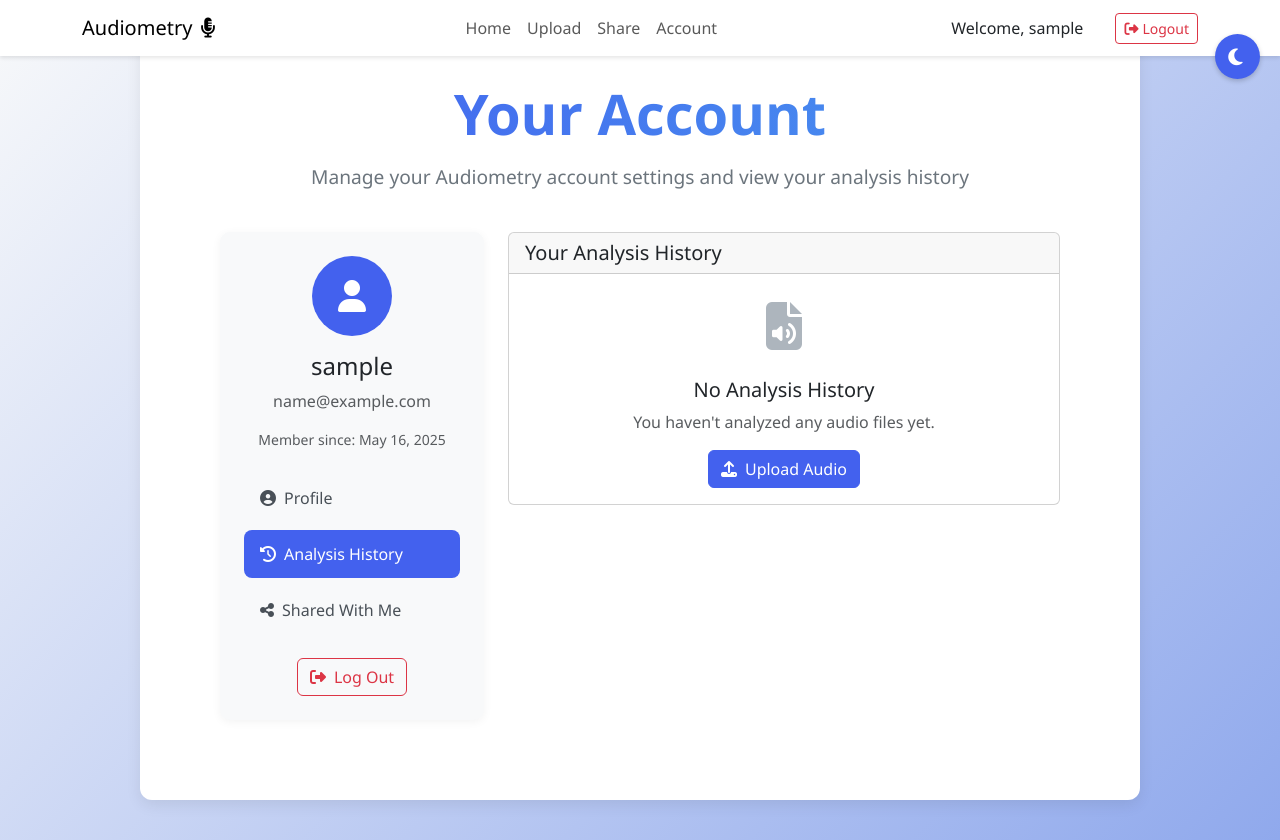
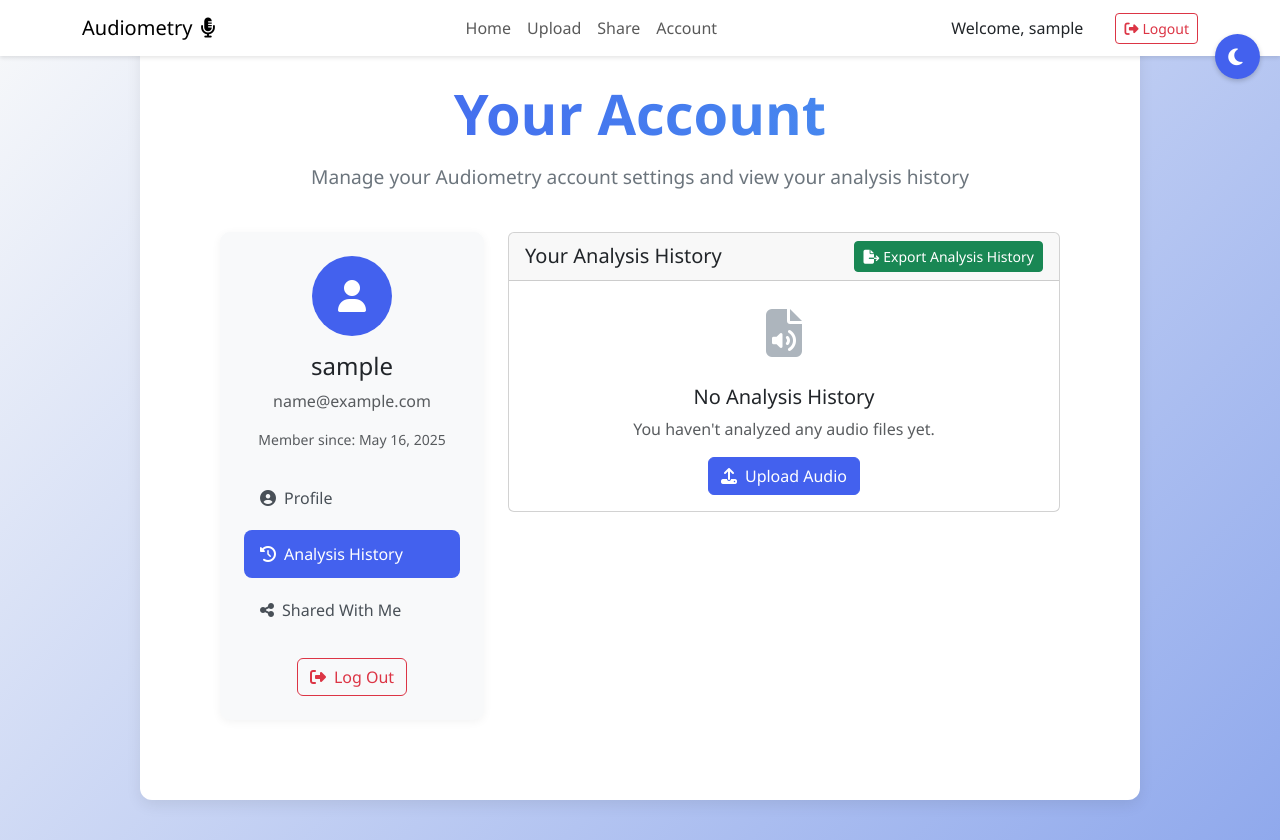
Before and after one commit to qwertytops/AudioAnalyser, a Flask app: page /account in a window 1280 px wide, after a click on "Analysis History". Shown: the top 840 px of the page. Run offline with Flask 3, Linux system fonts and the light colour scheme; the visitor is signed in with stand-in values (Sample User, id 1); data comes from the database, SQL or seed files in the repository; data that the repository does not hold is empty; some libraries are stand-ins or nearby versions.

Commit message:
added export analysis history button

```diff
--- a/app/routes.py
+++ b/app/routes.py
@@ -1,4 +1,4 @@
-from flask import render_template, flash, redirect, url_for, session, request, jsonify
+from flask import render_template, flash, redirect, url_for, session, request, jsonify, send_file
 from flask_login import current_user, login_required, login_user, logout_user
 from sqlalchemy import func
 from app import app, db
@@ -9,6 +9,8 @@ from app.passwordHashing import verify_password
 import datetime
 import re
 import os
+import csv
+from io import StringIO, BytesIO
 
 
 uploadFolder = 'app/static/uploads/'
@@ -394,7 +396,7 @@ def deleteAccount():
 # Function to validate email format
 def is_valid_email(email):
     email_regex = r'^[a-zA-Z0-9._%+-]+@[a-zA-Z0-9.-]+\.[a-zA-Z]{2,}$'
-    return re.match(email_regex, email) is not None
+    return re.match(email_regex) is not None
 
 # Function to validate password requirements
 def is_valid_password(password):
@@ -512,3 +514,47 @@ def get_users():
 
     users = User.query.filter(User.username.ilike(f'%{query}%')).all()
     return jsonify([user.username for user in users])
+
+@app.route('/export-history')
+@login_required
+def export_history():
+    # Get all analyses for the current user
+    analyses = AnalysisResult.query.filter_by(userId=current_user.id).all()
+
+    # Create a string buffer and write to it
+    si = StringIO()
+    writer = csv.writer(si)
+
+    # Write headers
+    writer.writerow(['File Name', 'Created At', 'Clip Length (s)', 'Max Level (dBFS)',
+                    'Highest Frequency (Hz)', 'Lowest Frequency (Hz)',
+                    'Fundamental Frequency (Hz)'])
+
+    # Write data rows
+    for analysis in analyses:
+        writer.writerow([
+            analysis.fileName,
+            analysis.createdAt.strftime('%Y-%m-%d %H:%M:%S'),
+            round(analysis.clipLength, 2),
+            round(analysis.maxLevel, 2),
+            round(analysis.highestFrequency, 2),
+            round(analysis.lowestFrequency, 2),
+            round(analysis.fundamentalFrequency, 2)
+        ])
+
+    # Get the value and convert to bytes
+    output = si.getvalue().encode('utf-8')
+    si.close()
+
+    # Create a BytesIO object
+    mem = BytesIO()
+    mem.write(output)
+    mem.seek(0)
+
+    # Create response
+    return send_file(
+        mem,
+        mimetype='text/csv',
+        as_attachment=True,
+        download_name=f'analysis_history_{current_user.username}_{datetime.datetime.now().strftime("%Y%m%d_%H%M%S")}.csv'
+    )
--- a/app/static/scripts/accountView.js
+++ b/app/static/scripts/accountView.js
@@ -226,6 +226,7 @@ document.addEventListener('DOMContentLoaded', function() {
         setupAnalysisViewButtons();
         setupAnalysisShareButtons();
     }
+    setupExportButton();
 });
 
 document.addEventListener('DOMContentLoaded', function() {
@@ -910,3 +911,57 @@ function setupAnalysisShareButtons() {
         this.classList.remove('is-invalid');
     });
 }
+
+function setupExportButton() {
+    const exportBtn = document.getElementById('exportHistoryBtn');
+    if (exportBtn) {
+        exportBtn.addEventListener('click', function() {
+            const originalText = this.innerHTML;
+            this.innerHTML = '<span class="spinner-border spinner-border-sm" role="status" aria-hidden="true"></span> Exporting...';
+            this.disabled = true;
+
+            // Make request to export endpoint
+            fetch('/export-history', {
+                method: 'GET',
+                headers: addCsrfHeader({})
+            })
+            .then(response => {
+                if (!response.ok) {
+                    throw new Error('Export failed');
+                }
+                // Get filename from Content-Disposition header
+                const disposition = response.headers.get('Content-Disposition');
+                let filename = 'analysis_history.csv';
+                if (disposition && disposition.includes('filename=')) {
+                    filename = disposition.split('filename=')[1].replace(/['"]/g, '');
+                }
+                return response.blob().then(blob => ({ blob, filename }));
+            })
+            .then(({ blob, filename }) => {
+                // Create and trigger download
+                const url = window.URL.createObjectURL(blob);
+                const a = document.createElement('a');
+                a.style.display = 'none';
+                a.href = url;
+                a.download = filename;  // Use the filename from the server
+                document.body.appendChild(a);
+                a.click();
+
+                // Cleanup
+                window.URL.revokeObjectURL(url);
+                a.remove();
+
+                showAlert('success', 'Analysis history exported successfully!');
+            })
+            .catch(error => {
+                console.error('Export error:', error);
+                showAlert('danger', 'Failed to export analysis history. Please try again.');
+            })
+            .finally(() => {
+                // Reset button state
+                this.innerHTML = originalText;
+                this.disabled = false;
+            });
+        });
+    }
+}
--- a/app/templates/accountView.html
+++ b/app/templates/accountView.html
@@ -20,7 +20,8 @@
                     </div>
                     <h4 id="username" class="mt-3">{{ username }}</h4>
                     <p id="email" class="text-muted">{{ email }}</p>
-                    <p class="small text-muted">Member since: <span id="join-date">{{ joinDate.strftime('%B %d, %Y') }}</span></p>
+                    <p class="small text-muted">Member since: <span id="join-date">{{ joinDate.strftime('%B %d, %Y')
+                            }}</span></p>
                 </div>
                 <div class="account-menu">
                     <button class="account-menu-item active" data-target="profile-section">
@@ -67,8 +68,10 @@
                             <div class="mb-3 currentPassword-container">
                                 <label for="currentPassword" class="form-label">Current Password</label>
                                 <div class="input-group">
-                                    <input type="password" class="form-control" id="currentPassword" placeholder="Enter your current password">
-                                    <button class="btn btn-outline-secondary password-toggle" type="button" id="togglePasswordBtn">
+                                    <input type="password" class="form-control" id="currentPassword"
+                                        placeholder="Enter your current password">
+                                    <button class="btn btn-outline-secondary password-toggle" type="button"
+                                        id="togglePasswordBtn">
                                         <i class="fas fa-eye"></i>
                                     </button>
                                 </div>
@@ -79,8 +82,10 @@
                             <div class="mb-3 newPassword-container">
                                 <label for="newPassword" class="form-label">New Password</label>
                                 <div class="input-group">
-                                    <input type="password" class="form-control" id="newPassword" placeholder="Create a new password">
-                                    <button class="btn btn-outline-secondary password-toggle" type="button" id="toggleNewPasswordBtn">
+                                    <input type="password" class="form-control" id="newPassword"
+                                        placeholder="Create a new password">
+                                    <button class="btn btn-outline-secondary password-toggle" type="button"
+                                        id="toggleNewPasswordBtn">
                                         <i class="fas fa-eye"></i>
                                     </button>
                                 </div>
@@ -135,8 +140,11 @@
             <!-- Analysis History Section -->
             <div id="history-section" class="account-section">
                 <div class="card">
-                    <div class="card-header">
+                    <div class="card-header d-flex justify-content-between align-items-center">
                         <h5 class="mb-0">Your Analysis History</h5>
+                        <button class="btn btn-success btn-sm" id="exportHistoryBtn">
+                            <i class="fas fa-file-export me-1"></i>Export Analysis History
+                        </button>
                     </div>
                     <div class="card-body">
                         <div class="analysis-history-empty text-center {% if myAnalyses|length > 0 %}d-none{% endif %}">
@@ -185,7 +193,8 @@
                                     <button class="btn btn-sm btn-outline-primary" data-analysis-id="{{ analysis.id }}">
                                         <i class="fas fa-eye me-1"></i>View
                                     </button>
-                                    <button class="btn btn-sm btn-outline-success" data-analysis-id="{{ analysis.id }}" data-file-name="{{ analysis.fileName }}">
+                                    <button class="btn btn-sm btn-outline-success" data-analysis-id="{{ analysis.id }}"
+                                        data-file-name="{{ analysis.fileName }}">
                                         <i class="fas fa-share me-1"></i>Share
                                     </button>
                                     <button class="btn btn-sm btn-outline-danger" data-analysis-id="{{ analysis.id }}">
@@ -440,7 +449,8 @@
                         <label for="shareUsername" class="form-label">Share with User</label>
                         <div class="input-group">
                             <span class="input-group-text"><i class="fas fa-user"></i></span>
-                            <input type="text" class="form-control" id="shareUsername" placeholder="Enter username" required>
+                            <input type="text" class="form-control" id="shareUsername" placeholder="Enter username"
+                                required>
                         </div>
                         <div class="invalid-feedback" id="shareUsernameFeedback">
                             Please enter a valid username.
@@ -449,7 +459,8 @@
 
                     <div class="mb-3">
                         <label for="shareMessage" class="form-label">Add a Message (Optional)</label>
-                        <textarea class="form-control" id="shareMessage" rows="3" placeholder="Add a message to go along with your analysis"></textarea>
+                        <textarea class="form-control" id="shareMessage" rows="3"
+                            placeholder="Add a message to go along with your analysis"></textarea>
                     </div>
 
                     <div id="shareStatusMessage" class="alert d-none"></div>
```
